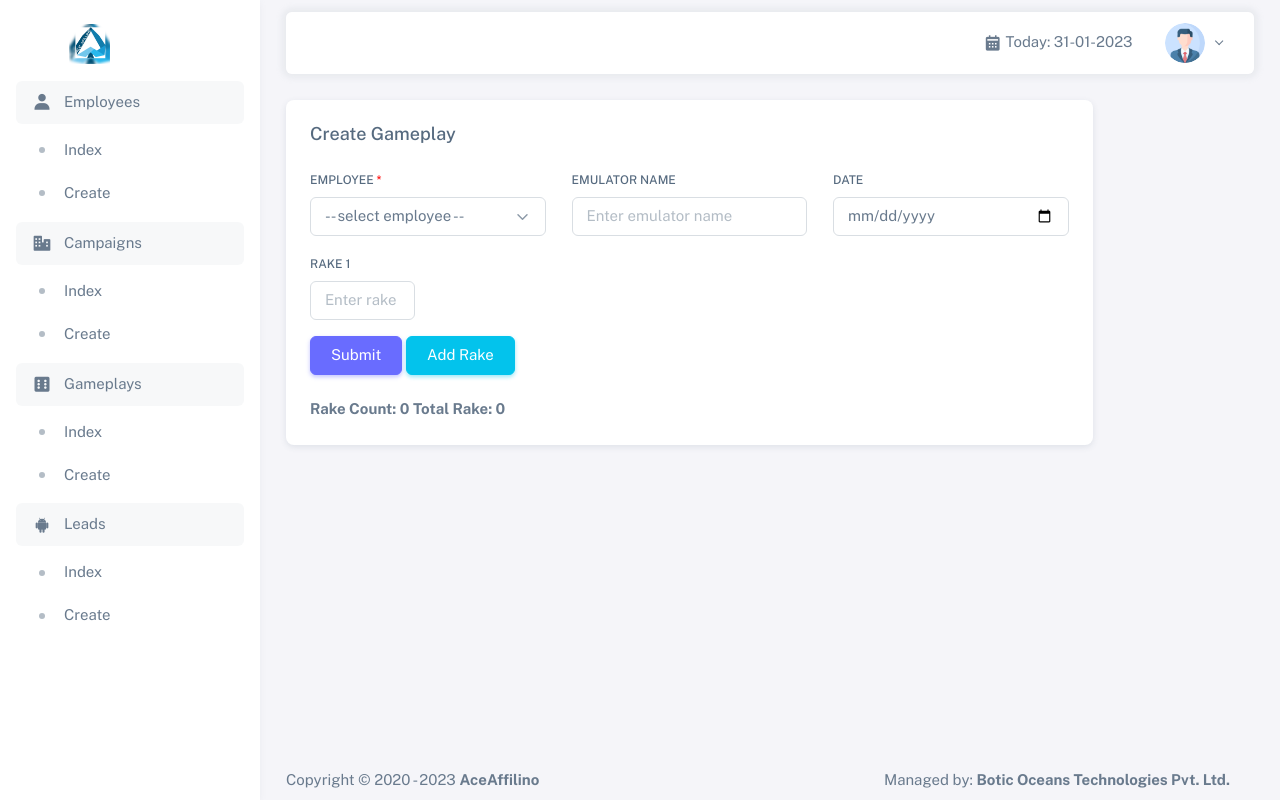
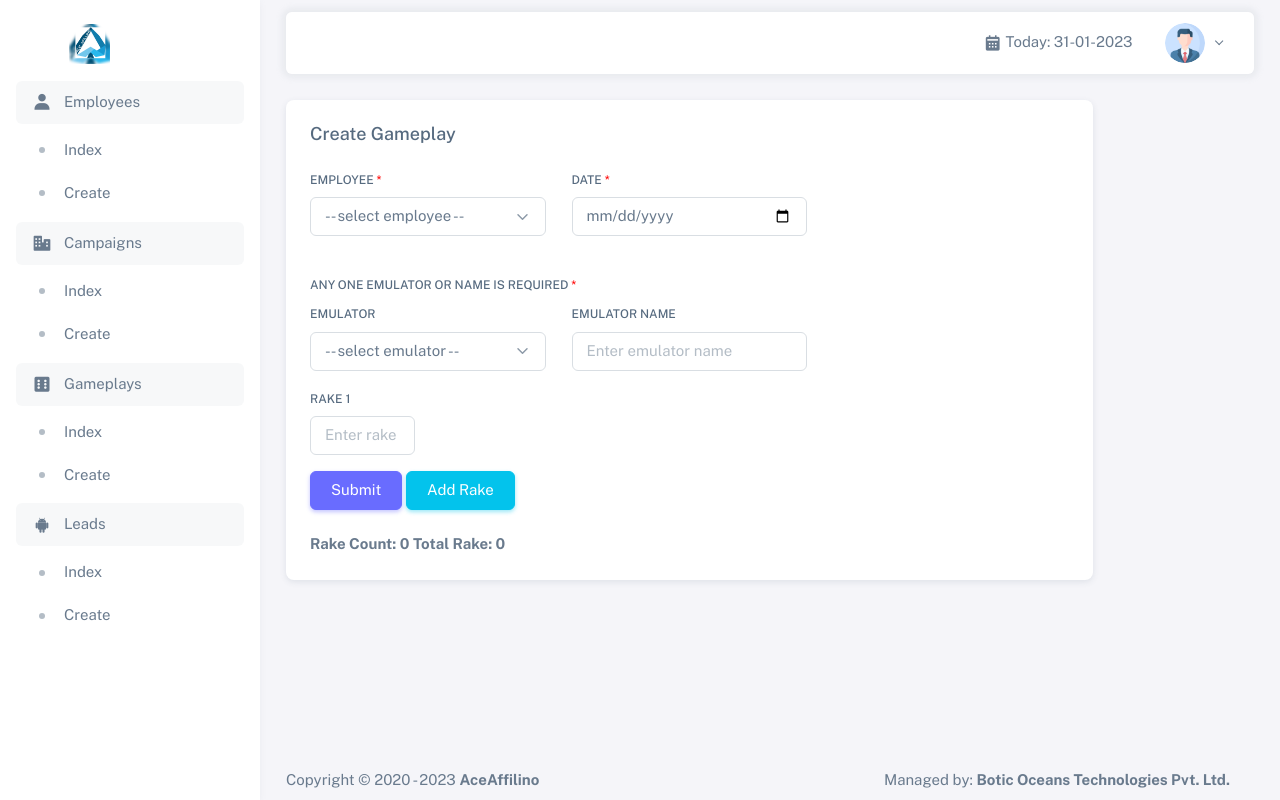
Before and after one commit to Sunil178/Laravel-Styled-PHP, a PHP site: page /gameplays/create in a window 1280 px wide. Run offline with PHP 8.4, Linux system fonts and the light colour scheme; the visitor is signed in with stand-in values (Sample User, id 1); data that the repository does not hold is empty; some libraries are stand-ins or nearby versions.

Commit message:
Displayed emulator list in gameplays

```diff
--- a/controller/gameplays/index.php
+++ b/controller/gameplays/index.php
@@ -9,7 +9,9 @@
 
     $employee_id = $_SESSION['employee_id'];
 
-    $query = "SELECT gameplays.id, employees.name, employees.username, gameplays.emulator_name, gameplays.date, gr.rake, gr.count FROM gameplays JOIN employees ON employees.id = gameplays.employee_id LEFT JOIN ( SELECT gameplay_id, COUNT(gameplay_rakes.id) AS count, SUM(gameplay_rakes.rake) AS rake FROM gameplay_rakes GROUP BY gameplay_id ) gr ON gr.gameplay_id = gameplays.id WHERE DATE(gameplays.created_at) = '$date'";
+    // $query = "SELECT gameplays.id, employees.name, employees.username, gameplays.emulator_name, gameplays.date, gr.rake, gr.count FROM gameplays JOIN employees ON employees.id = gameplays.employee_id LEFT JOIN ( SELECT gameplay_id, COUNT(gameplay_rakes.id) AS count, SUM(gameplay_rakes.rake) AS rake FROM gameplay_rakes GROUP BY gameplay_id ) gr ON gr.gameplay_id = gameplays.id WHERE DATE(gameplays.created_at) = '$date'";
+
+    $query = "SELECT gameplays.id, employees.name, employees.username, (CASE WHEN emulators.id IS NULL THEN gameplays.emulator_name ELSE emulators.name END) AS emulator_name, gameplays.date, gr.rake, gr.count FROM gameplays JOIN employees ON employees.id = gameplays.employee_id LEFT JOIN ( SELECT gameplay_id, COUNT(gameplay_rakes.id) AS count, SUM(gameplay_rakes.rake) AS rake FROM gameplay_rakes GROUP BY gameplay_id ) gr ON gr.gameplay_id = gameplays.id LEFT JOIN emulators ON emulators.id = gameplays.emulator_id WHERE DATE(gameplays.created_at) = '$date'";
 
     if (!checkAdmin()) {
         $query .= " AND gameplays.employee_id = '$employee_id'";
--- a/views/gameplays/store.php
+++ b/views/gameplays/store.php
@@ -4,6 +4,8 @@
      include_once __DIR__."/../../database/model.php";
      $model = new Model('employees');
      $employees = $model->getAll();
+     $model = new Model('emulators');
+     $emulators = $model->getAll();
 ?>
 
      <div class="col-md-10">
@@ -30,14 +32,28 @@
                               <?php } ?>
                               <div class="mb-3 col-md-4">
                                    <div class="form-group">
-                                        <label class="form-label">Emulator Name</label>
-                                        <input type="text" class="form-control" name="emulator_name" placeholder="Enter emulator name" value="<?php echo $gameplay->emulator_name ?>">
+                                        <label class="form-label required">Date</label>
+                                        <input type="date" class="form-control" name="date" placeholder="Enter date" value="<?php echo $gameplay->date ?>" required>
+                                   </div>
+                              </div>
+                         </div>
+                         <div class="row mt-4">
+                              <label class="form-label required">Any one emulator or name is required</label>
+                              <div class="mb-3 col-md-4">
+                                   <div class="form-group">
+                                        <label class="form-label">Emulator</label>
+                                        <select name="emulator_id" class="form-select">
+                                             <option value=""> -- select emulator -- </option>
+                                             <?php foreach ($emulators as $emulator) { ?>
+                                                  <option <?php echo ($gameplay->emulator_id == $emulator->id) ? 'selected' : ''; ?> value="<?php echo $emulator->id; ?>"><?php echo $emulator->name; ?></option>
+                                             <?php } ?>
+                                        </select>
                                    </div>
                               </div>
                               <div class="mb-3 col-md-4">
                                    <div class="form-group">
-                                        <label class="form-label">Date</label>
-                                        <input type="date" class="form-control" name="date" placeholder="Enter date" value="<?php echo $gameplay->date ?>">
+                                        <label class="form-label">Emulator Name</label>
+                                        <input type="text" class="form-control" name="emulator_name" placeholder="Enter emulator name" value="<?php echo $gameplay->emulator_name ?>">
                                    </div>
                               </div>
                          </div>
--- a/views/leads/store.php
+++ b/views/leads/store.php
@@ -68,8 +68,8 @@
                               </div>
                               <div class="mb-3 col-md-4">
                                    <div class="form-group">
-                                        <label class="form-label">Date</label>
-                                        <input type="date" class="form-control" name="date" placeholder="Enter date" value="<?php echo $lead->date ?>">
+                                        <label class="form-label required">Date</label>
+                                        <input type="date" class="form-control" name="date" placeholder="Enter date" value="<?php echo $lead->date ?>" required>
                                    </div>
                               </div>
                          </div>
```
Also changed, not shown: controller/gameplays/store.php (+20 -3 lines), controller/lead.php (+6 -2 lines).
